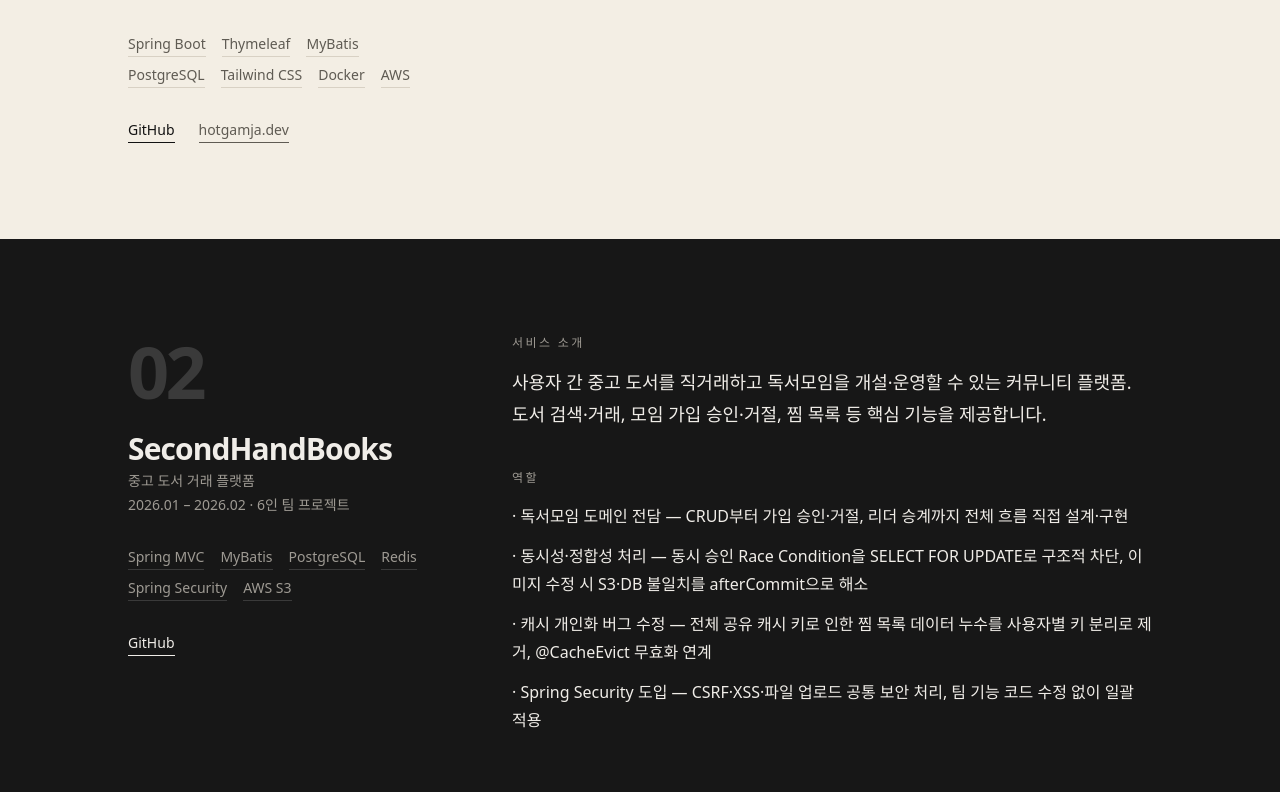
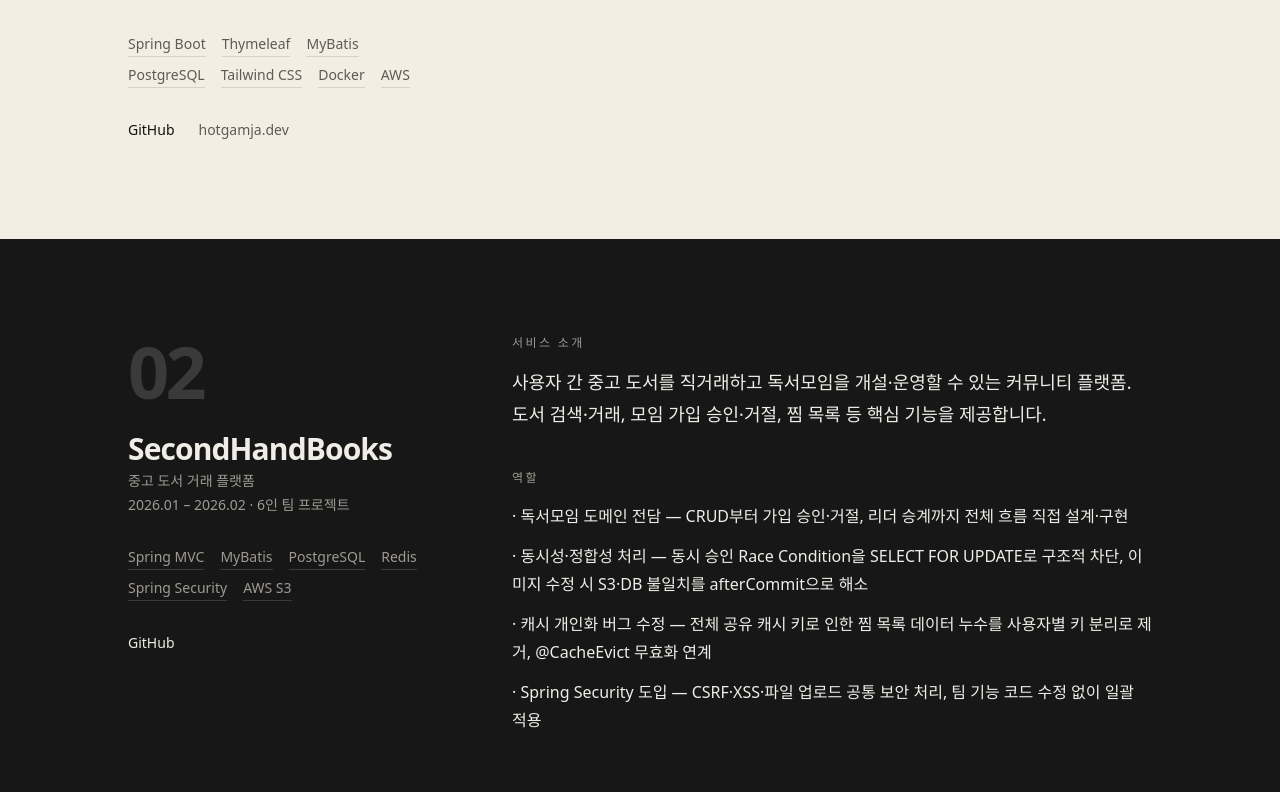
Before and after one commit to hot-gamja/portfolio-v1, a React (Vite) app: page / in a window 1280 px wide. Shown: the part 1328-2120 px from the top of the page. Built offline with nearby package versions, Linux system fonts and the light colour scheme; a web font is replaced by a local one.

Commit message:
Show project link underlines on hover only

```diff
--- a/src/components/Projects.jsx
+++ b/src/components/Projects.jsx
@@ -44,7 +44,7 @@ function ProjectChapter({ project }) {
                   href={project.github}
                   target="_blank"
                   rel="noreferrer"
-                  className={`border-b pb-0.5 hover:opacity-50 transition-opacity ${isDark ? 'text-snow border-snow' : 'text-ink border-ink'}`}
+                  className={`pb-0.5 border-b border-transparent hover:border-current transition-colors ${isDark ? 'text-snow' : 'text-ink'}`}
                 >
                   GitHub
                 </a>
@@ -54,7 +54,7 @@ function ProjectChapter({ project }) {
                   href={project.demo}
                   target="_blank"
                   rel="noreferrer"
-                  className={`border-b pb-0.5 hover:opacity-50 transition-opacity ${isDark ? 'text-smoke border-smoke' : 'text-dim border-dim'}`}
+                  className={`pb-0.5 border-b border-transparent hover:border-current transition-colors ${isDark ? 'text-smoke' : 'text-dim'}`}
                 >
                   {project.demo.replace('https://', '')}
                 </a>
```
